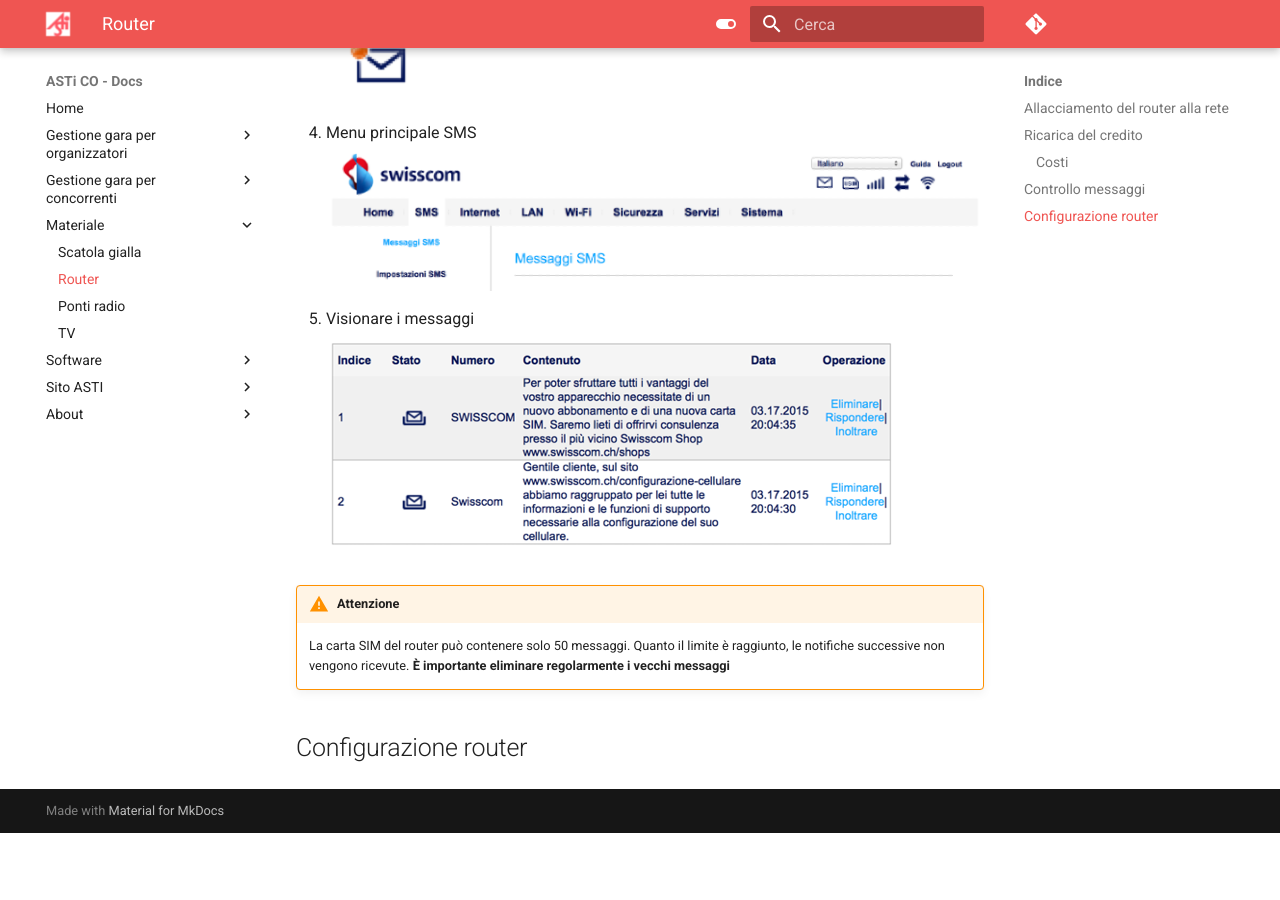
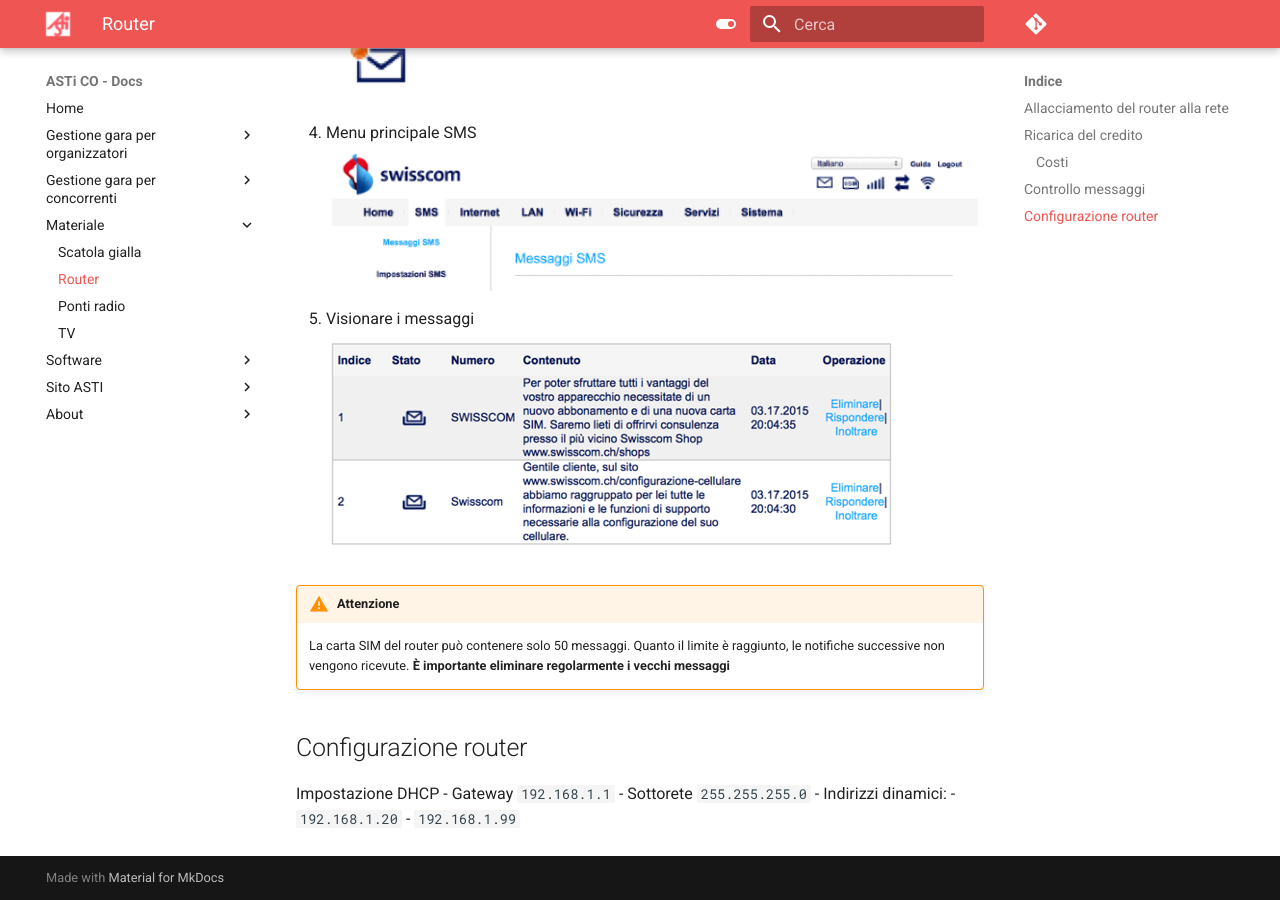
Before and after one commit to asti-co/doc, an MkDocs documentation site: the page built from docs/materiale/router.md, in a window 1280 px wide and 900 px high, scrolled down 2729 px. Built offline with MkDocs 1.6.1 and Material for MkDocs 9.7.7, drawn with Linux system fonts in a browser that asks for light colours; comment, search, counter and statistics services are not loaded; before the commit the page ends 3562 px from its top, so only the background shows below that.

Commit message:
Dettagli della configurazione router

```diff
--- a/docs/materiale/router.md
+++ b/docs/materiale/router.md
@@ -98,3 +98,10 @@
 
 
 ## Configurazione router
+
+Impostazione DHCP
+- Gateway `192.168.1.1`
+- Sottorete `255.255.255.0`
+- Indirizzi dinamici:
+    - `192.168.1.20`
+    - `192.168.1.99`
```
